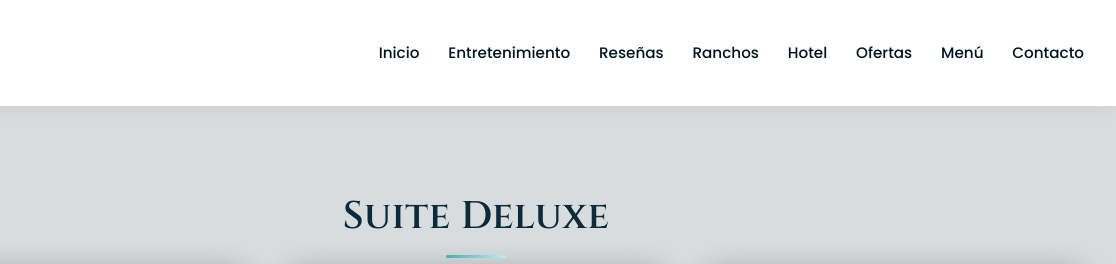
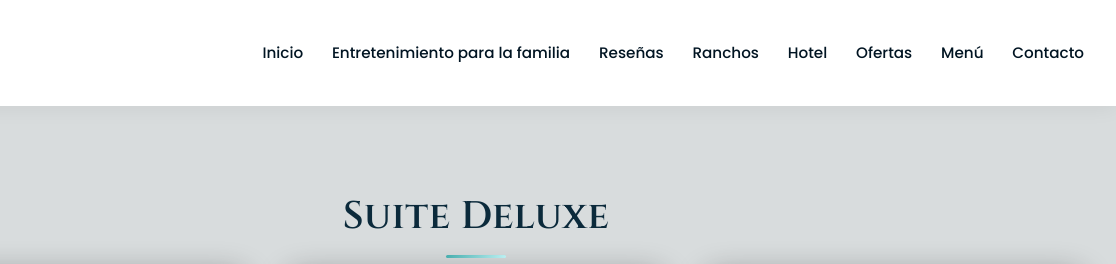
Before and after one commit to Trejo-gh/costa-dorada, a plain HTML site: page deluxe.html in a window 1280 px wide. Shown: the top 264 px of the page, 164-1280 px from the left. Drawn offline with Linux system fonts and the light colour scheme.

Commit message:
cambio de entretenimiento
Updated the menu items for better clarity and added a new link for family entertainment.

```diff
--- a/deluxe.html
+++ b/deluxe.html
@@ -23,7 +23,7 @@
             </div>
             <ul class="menu">
                 <li><a href="index.html">Inicio</a></li>
-                <li><a href="index.html#entretenimiento">Entretenimiento</a></li>
+                <li><a href="index.html#entretenimiento">Entretenimiento para la familia</a></li>
                 <li><a href="index.html#resenas">Reseñas</a></li>
                 <li><a href="ranchos.html">Ranchos</a></li>
                 <li><a href="hotel.html">Hotel</a></li>
```
